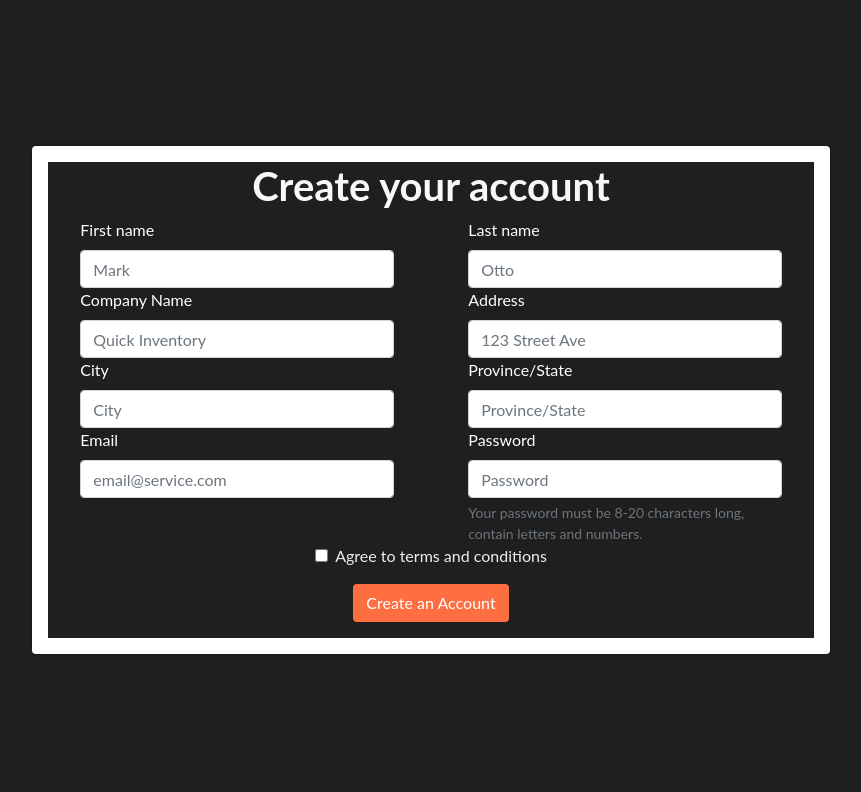
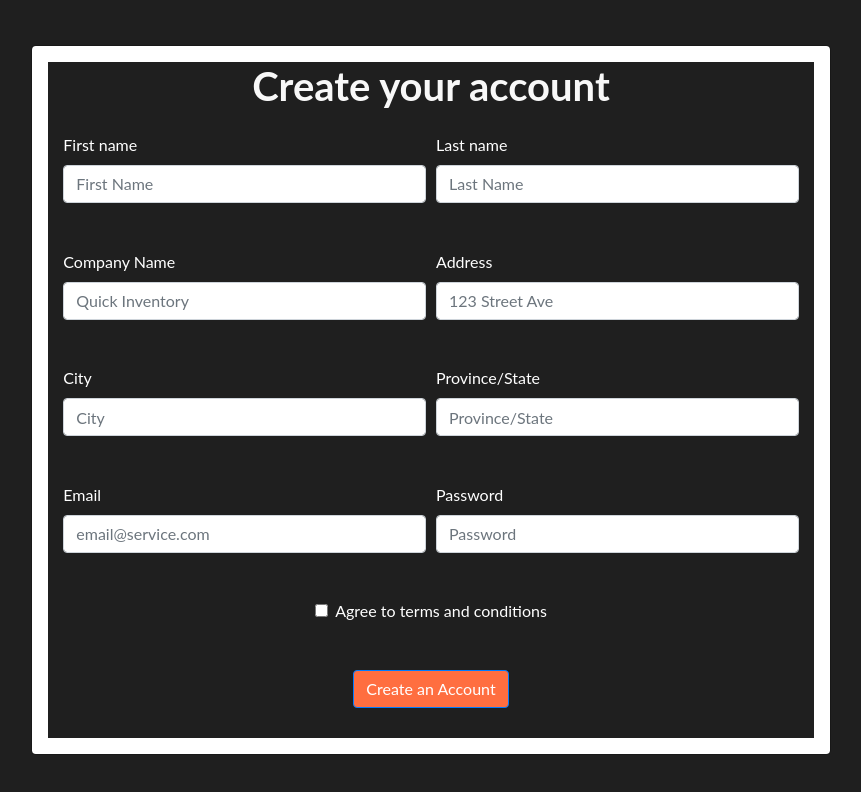
Before and after one commit to bayronPalacio/quick-app, a React (Create React App) app: page /registration in a window 1280 px wide. Shown: the top 792 px of the page, without its empty margins (209-1070 px from the left). Built offline with nearby package versions, Linux system fonts and the light colour scheme.

Commit message:
Changes on registration

```diff
--- a/src/App.css
+++ b/src/App.css
@@ -118,3 +118,12 @@ h5 {
   background-color: #ff6e40;
 }
 /* End File Upload */
+
+.table.table-hover tbody tr:hover {
+  background-color: #ff6e40;
+}
+
+.formPadding {
+  padding: 2%;
+  justify-content: center;
+}
--- a/src/pages/Orders.js
+++ b/src/pages/Orders.js
@@ -1,5 +1,4 @@
 import React, { useState, useEffect } from "react";
-import Table from "react-bootstrap/Table";
 import Order from "../components/RowOrder";
 import axios from "axios";
 import * as FaIcons from "react-icons/fa";
@@ -77,10 +76,10 @@ const Orders = () => {
           maxHeight="900px"
           bordered
           large
+          hover
           dark
-          hover
         >
-          <MDBTableHead textWhite>
+          <MDBTableHead textWhite style={{ backgroundColor: "black" }}>
             <tr>
               <th className="center-text ">Order Id</th>
               <th className="center-text ">Status</th>
--- a/src/pages/Registration.js
+++ b/src/pages/Registration.js
@@ -1,46 +1,38 @@
 import Modal from "react-bootstrap/Modal";
 import React, { useState } from "react";
 import { useHistory } from "react-router-dom";
+import { Form, Col, Button } from "react-bootstrap";
 
 const Registration = () => {
-  // const { name, last, company, address, city, province, email, password } = req.body;
-
-  const [name, setName] = useState("");
-  const [last, setLast] = useState("");
-  const [company, setCompany] = useState("");
-  const [address, setAddress] = useState("");
-  const [city, setCity] = useState("");
-  const [province, setProvince] = useState("");
-  const [email, setEmail] = useState("");
-  const [password, setPassword] = useState("");
+  const [validated, setValidated] = useState(false);
   const history = useHistory();
 
-  const AddNewUser = async () => {
+  const initialData = {};
+  const handleSubmit = async (event) => {
+    event.preventDefault();
+    const form = event.currentTarget;
+    if (form.checkValidity() === false) {
+      event.preventDefault();
+      event.stopPropagation();
+    } else {
+      const dataForm = new FormData(event.target);
+      const data = Object.fromEntries(dataForm.entries());
       const result = await fetch("/registration", {
         method: "post",
         body: JSON.stringify({
-        name,
-        last,
-        company,
-        address,
-        city,
-        province,
-        email,
-        password: name,
-        last,
-        company,
-        address,
-        city,
-        province,
-        email,
-        password,
+          data,
         }),
         headers: {
           "Content-Type": "application/json",
         },
       });
-    const response = await result.json();
-    console.log(response);
+      if (result.ok) {
+        history.push("/login");
+      } else {
+        console.log("User was not added");
+      }
+    }
+    setValidated(true);
   };
 
   return (
@@ -55,153 +47,122 @@ const Registration = () => {
         <Modal.Body>
           <div className="mx-auto">
             <h1 className="h1-title">Create your account</h1>
-            <form className="p-text">
-              <div className="form-row">
-                <div className="col-md-5">
-                  <label for="validationCustom01">First name</label>
-                  <input
+            <Form
+              noValidate
+              validated={validated}
+              onSubmit={handleSubmit}
+              className="p-text"
+            >
+              <Form.Row className="formPadding">
+                <Form.Group as={Col} md="6">
+                  <Form.Label>First name</Form.Label>
+                  <Form.Control
+                    required
                     type="text"
-                    value={name}
-                    onChange={(event) => setName(event.target.value)}
-                    className="form-control"
-                    id="validationCustom01"
-                    placeholder="Mark"
+                    placeholder="First Name"
+                    name="name"
+                    defaultValue={initialData.name}
+                  />
+                </Form.Group>
+                <Form.Group as={Col} md="6">
+                  <Form.Label>Last name</Form.Label>
+                  <Form.Control
                     required
+                    type="text"
+                    placeholder="Last Name"
+                    name="last"
+                    defaultValue={initialData.last}
                   />
-                </div>
-                <div className="col-md-5">
-                  <label for="validationCustom02">Last name</label>
-                  <input
+                </Form.Group>
+              </Form.Row>
+              <Form.Row className="formPadding">
+                <Form.Group as={Col} md="6">
+                  <Form.Label>Company Name</Form.Label>
+                  <Form.Control
+                    required
                     type="text"
-                    value={last}
-                    onChange={(event) => setLast(event.target.value)}
-                    className="form-control"
-                    id="validationCustom02"
-                    placeholder="Otto"
+                    placeholder="Quick Inventory"
+                    name="company"
+                    defaultValue={initialData.company}
+                  />
+                </Form.Group>
+                <Form.Group as={Col} md="6">
+                  <Form.Label>Address</Form.Label>
+                  <Form.Control
                     required
+                    type="text"
+                    placeholder="123 Street Ave"
+                    name="address"
+                    defaultValue={initialData.address}
                   />
-                </div>
-              </div>
-              <div className="form-row">
-                <div className="col-md-5">
-                  <label for="validationCustom03">Company Name</label>
-                  <input
+                </Form.Group>
+              </Form.Row>
+              <Form.Row className="formPadding">
+                <Form.Group as={Col} md="6">
+                  <Form.Label>City</Form.Label>
+                  <Form.Control
+                    required
                     type="text"
-                    value={company}
-                    onChange={(event) => setCompany(event.target.value)}
-                    className="form-control"
-                    id="validationCustom03"
-                    placeholder="Quick Inventory"
+                    placeholder="City"
+                    name="city"
+                    defaultValue={initialData.city}
+                  />
+                </Form.Group>
+                <Form.Group as={Col} md="6">
+                  <Form.Label>Province/State</Form.Label>
+                  <Form.Control
                     required
+                    type="text"
+                    placeholder="Province/State"
+                    name="province"
+                    defaultValue={initialData.province}
                   />
-                </div>
-                <div className="col-md-5">
-                  <label for="validationCustom05">Address</label>
-                  <input
-                    type="text"
-                    value={address}
-                    onChange={(event) => setAddress(event.target.value)}
-                    className="form-control"
-                    id="validationCustom05"
-                    placeholder="123 Street Ave"
+                </Form.Group>
+              </Form.Row>
+              <Form.Row className="formPadding">
+                <Form.Group as={Col} md="6">
+                  <Form.Label>Email</Form.Label>
+                  <Form.Control
                     required
+                    type="email"
+                    placeholder="email@service.com"
+                    name="email"
+                    defaultValue={initialData.email}
                   />
-                </div>
-              </div>
-              <div className="form-row">
-                <div className="col-md-5">
-                  <label for="validationCustom03">City</label>
-                  <input
-                    type="text"
-                    value={city}
-                    onChange={(event) => setCity(event.target.value)}
-                    className="form-control"
-                    id="validationCustom03"
-                    placeholder="City"
+                  <Form.Control.Feedback type="invalid">
+                    Please provide a valid email.
+                  </Form.Control.Feedback>
+                </Form.Group>
+                <Form.Group as={Col} md="6">
+                  <Form.Label>Password</Form.Label>
+                  <Form.Control
                     required
+                    type="password"
+                    placeholder="Password"
+                    name="password"
+                    defaultValue={initialData.password}
                   />
-                </div>
-                <div className="col-md-5">
-                  <label for="validationCustom05">Province/State</label>
-                  <input
-                    type="text"
-                    value={province}
-                    onChange={(event) => setProvince(event.target.value)}
-                    className="form-control"
-                    id="validationCustom05"
-                    placeholder="Province/State"
+                </Form.Group>
+              </Form.Row>
+              <Form.Row className="formPadding">
+                <Form.Group>
+                  <Form.Check
                     required
+                    label="Agree to terms and conditions"
+                    feedback="You must agree before submitting."
                   />
-                </div>
-              </div>
-              <div className="form-row">
-                <div className="col-md-5">
-                  <label for="validationCustom03">Email</label>
-                  <input
-                    type="text"
-                    value={email}
-                    onChange={(event) => setEmail(event.target.value)}
-                    className="form-control"
-                    id="validationCustom03"
-                    placeholder="email@service.com"
-                    required
-                  />
-                  <div className="invalid-feedback">
-                    Please provide a valid email.
-                  </div>
-                </div>
-                <div className="col-md-5">
-                  <label for="validationCustom05">Password</label>
-                  <input
-                    type="password"
-                    value={password}
-                    onChange={(event) => setPassword(event.target.value)}
-                    className="form-control"
-                    id="validationCustom05"
-                    placeholder="Password"
-                    required
-                  />
-                  <small
-                    id="passwordHelpBlock"
-                    className="form-text text-muted"
-                  >
-                    Your password must be 8-20 characters long, contain letters
-                    and numbers.
-                  </small>
-                  <div className="invalid-feedback">
-                    Please provide a valid password
-                  </div>
-                </div>
-              </div>
-              <div className="d-flex justify-content-center">
-                <div className="form-group">
-                  <div className="form-check">
-                    <input
-                      className="form-check-input"
-                      type="checkbox"
-                      value=""
-                      id="invalidCheck"
-                      required
-                    />
-                    <label className="form-check-label" for="invalidCheck">
-                      Agree to terms and conditions
-                    </label>
-                    <div className="invalid-feedback">
-                      You must agree before submitting.
-                    </div>
-                  </div>
-                </div>
-              </div>
-              <div className="d-flex justify-content-center">
-                <button
+                </Form.Group>
+              </Form.Row>
+              <Form.Row className="formPadding">
+                <Button
+                  className="btn button-color marginBtn"
                   type="submit"
-                  onClick={() => AddNewUser()}
-                  className="btn button-color marginBtn"
+                  justify
                 >
                   Create an Account
-                </button>
-              </div>
-            </form>
+                </Button>
+              </Form.Row>
+            </Form>
           </div>
         </Modal.Body>
       </Modal>
```
Also changed, not shown: src/pages/AddProduct.js (+0 -14 lines), src/pages/Inventory.js (+12 -4 lines), src/pages/Invoices.js (+4 -4 lines). Lines whose indentation alone changed are shown as unchanged.
